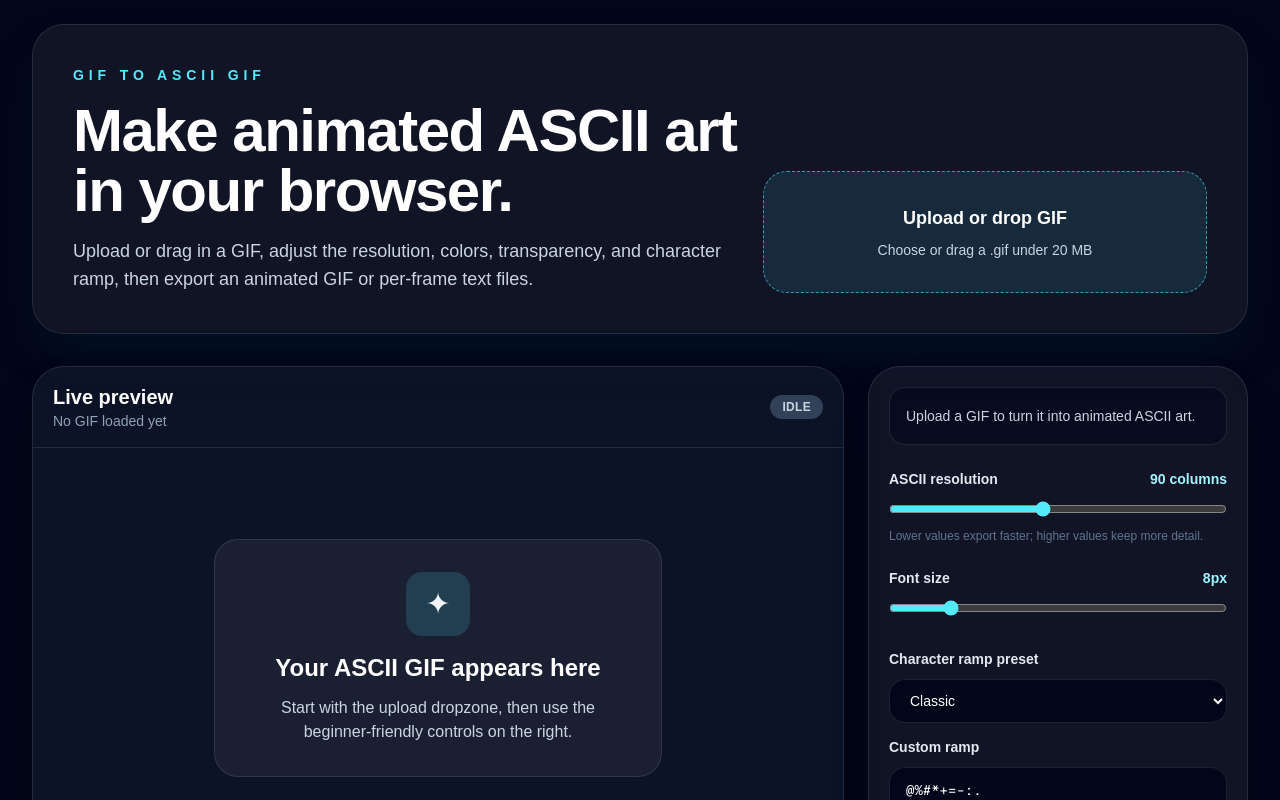
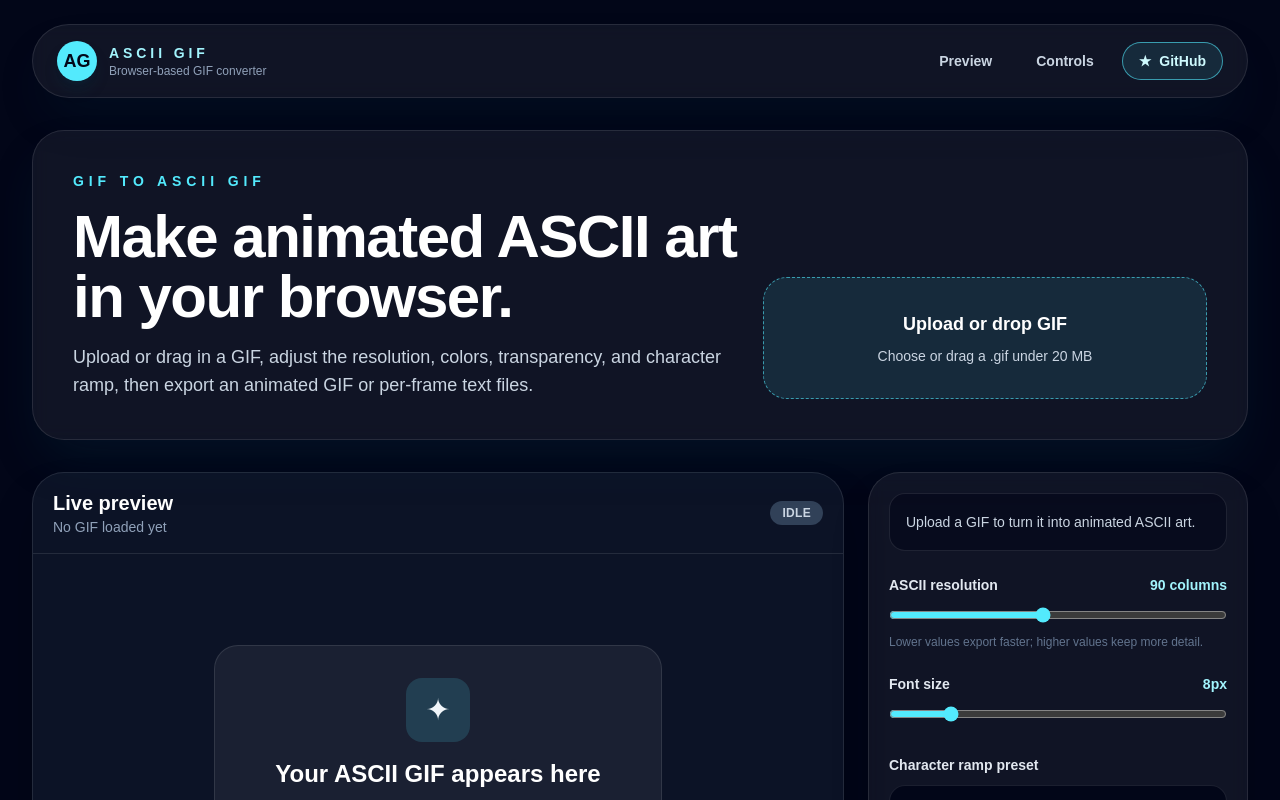
Before and after one commit to y2kshukla/asciigif, a Next.js app: page / in a window 1280 px wide. Shown: the top 800 px of the page. Built offline with nearby package versions, Linux system fonts and the light colour scheme.

Commit message:
Add navbar and README

```diff
--- a/app/page.tsx
+++ b/app/page.tsx
@@ -37,6 +37,7 @@ const MAX_FILE_SIZE = 20 * 1024 * 1024;
 const MAX_PIXELS = 900 * 900;
 const MAX_FRAMES = 240;
 const RESTORE_TO_BACKGROUND_DISPOSAL = 2;
+const GITHUB_URL = "https://github.com/y2kshukla/asciigif";
 
 function clampDelay(delay: number | undefined) {
   if (!delay || Number.isNaN(delay)) {
@@ -465,7 +466,30 @@ export default function Home() {
   return (
     <main className="min-h-screen bg-slate-950 text-slate-100">
       <section className="mx-auto flex w-full max-w-7xl flex-col gap-8 px-4 py-6 sm:px-6 lg:px-8">
-        <header className="rounded-[2rem] border border-white/10 bg-white/[0.06] p-6 shadow-2xl shadow-cyan-950/30 backdrop-blur md:p-10">
+        <nav className="flex flex-col gap-4 rounded-full border border-white/10 bg-white/[0.06] px-5 py-4 shadow-2xl shadow-cyan-950/20 backdrop-blur sm:flex-row sm:items-center sm:justify-between sm:px-6" aria-label="Primary navigation">
+          <a className="flex items-center gap-3 text-white" href="#top" aria-label="ASCII GIF home">
+            <span className="flex size-10 items-center justify-center rounded-full bg-cyan-300 text-lg font-black text-slate-950 shadow-lg shadow-cyan-950/30">AG</span>
+            <span>
+              <span className="block text-sm font-black uppercase tracking-[0.28em] text-cyan-200">ASCII GIF</span>
+              <span className="block text-xs text-slate-400">Browser-based GIF converter</span>
+            </span>
+          </a>
+          <div className="flex flex-wrap items-center gap-3 text-sm font-semibold text-slate-300">
+            <a className="rounded-full px-4 py-2 transition hover:bg-white/10 hover:text-white" href="#preview">Preview</a>
+            <a className="rounded-full px-4 py-2 transition hover:bg-white/10 hover:text-white" href="#controls">Controls</a>
+            <a
+              className="inline-flex items-center gap-2 rounded-full border border-cyan-300/60 bg-cyan-300/10 px-4 py-2 font-bold text-cyan-100 transition hover:border-cyan-200 hover:bg-cyan-300/20"
+              href={GITHUB_URL}
+              target="_blank"
+              rel="noopener noreferrer"
+            >
+              <span aria-hidden="true">★</span>
+              GitHub
+            </a>
+          </div>
+        </nav>
+
+        <header id="top" className="rounded-[2rem] border border-white/10 bg-white/[0.06] p-6 shadow-2xl shadow-cyan-950/30 backdrop-blur md:p-10">
           <p className="text-sm font-semibold uppercase tracking-[0.35em] text-cyan-300">GIF to ASCII GIF</p>
           <div className="mt-4 grid gap-6 lg:grid-cols-[1.2fr_0.8fr] lg:items-end">
             <div>
@@ -490,7 +514,7 @@ export default function Home() {
         </header>
 
         <div className="grid gap-6 lg:grid-cols-[minmax(0,1fr)_380px]">
-          <section className="overflow-hidden rounded-[2rem] border border-white/10 bg-slate-900/80 shadow-2xl shadow-black/30">
+          <section id="preview" className="scroll-mt-8 overflow-hidden rounded-[2rem] border border-white/10 bg-slate-900/80 shadow-2xl shadow-black/30">
             <div className="flex flex-wrap items-center justify-between gap-3 border-b border-white/10 px-5 py-4">
               <div>
                 <h2 className="text-xl font-bold text-white">Live preview</h2>
@@ -522,7 +546,7 @@ export default function Home() {
             </div>
           </section>
 
-          <aside className="rounded-[2rem] border border-white/10 bg-white/[0.06] p-5 shadow-2xl shadow-black/20 backdrop-blur">
+          <aside id="controls" className="scroll-mt-8 rounded-[2rem] border border-white/10 bg-white/[0.06] p-5 shadow-2xl shadow-black/20 backdrop-blur">
             <div className="rounded-2xl border border-white/10 bg-slate-950/60 p-4">
               <p className={`text-sm leading-6 ${status === "error" ? "text-rose-200" : "text-slate-300"}`}>{message}</p>
               {fileName ? <p className="mt-2 truncate text-xs text-slate-500">File: {fileName}</p> : null}
```
Also changed, not shown: 1 other file (tests, documents, lock files or other folders).
